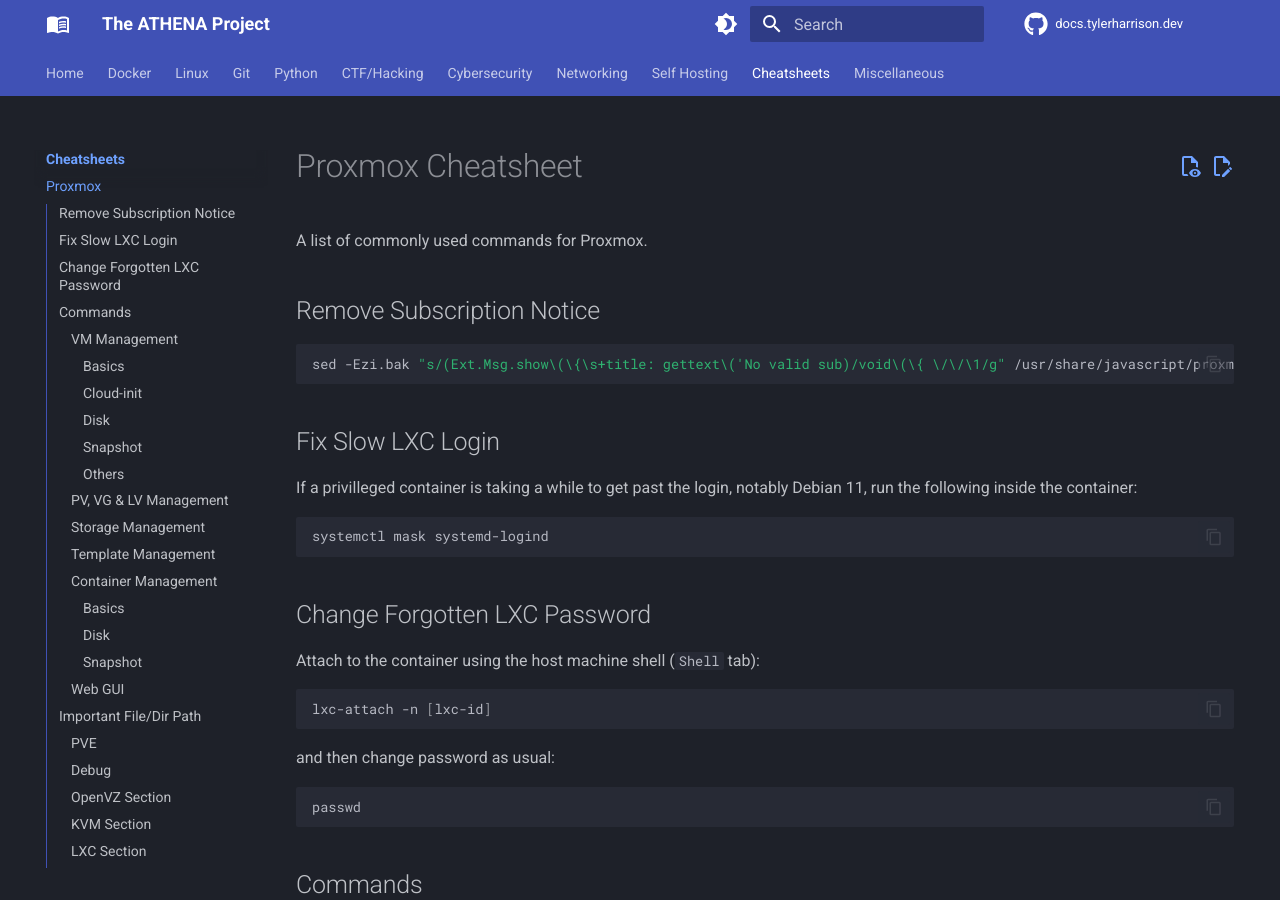
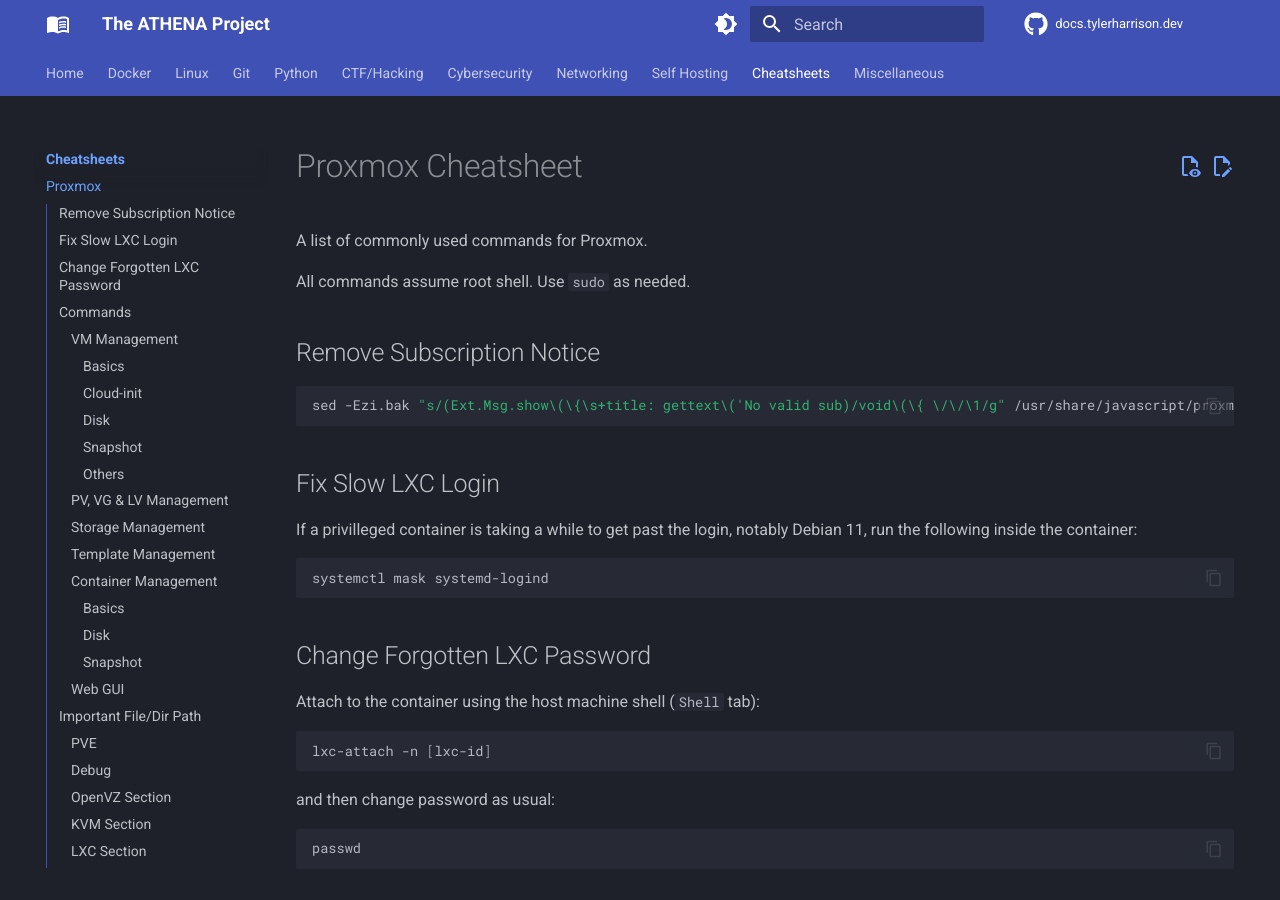
Before and after one commit to williamhatcher/docs.tylerharrison.dev, an MkDocs documentation site: the page built from docs/cheatsheets/proxmox.md, in a window 1280 px wide and 900 px high. Built offline with MkDocs 1.6.1 and Material for MkDocs 9.7.7, drawn with Linux system fonts in a browser that asks for light colours; comment, search, counter and statistics services are not loaded.

Commit message:
Update proxmox.md
Add restoring Proxmox web proxy message to remove subscription notice command.

Add notice that all commands assume root.

````diff
--- a/docs/cheatsheets/proxmox.md
+++ b/docs/cheatsheets/proxmox.md
@@ -2,10 +2,12 @@
 
 A list of commonly used commands for Proxmox.
 
+All commands assume root shell. Use `sudo` as needed.
+
 ## Remove Subscription Notice
 
 ```bash
-sed -Ezi.bak "s/(Ext.Msg.show\(\{\s+title: gettext\('No valid sub)/void\(\{ \/\/\1/g" /usr/share/javascript/proxmox-widget-toolkit/proxmoxlib.js && systemctl restart pveproxy.service
+sed -Ezi.bak "s/(Ext.Msg.show\(\{\s+title: gettext\('No valid sub)/void\(\{ \/\/\1/g" /usr/share/javascript/proxmox-widget-toolkit/proxmoxlib.js && printf "Restarting Proxmox Web Proxy...\n"; systemctl restart pveproxy.service
 ```
 
 ## Fix Slow LXC Login
````
